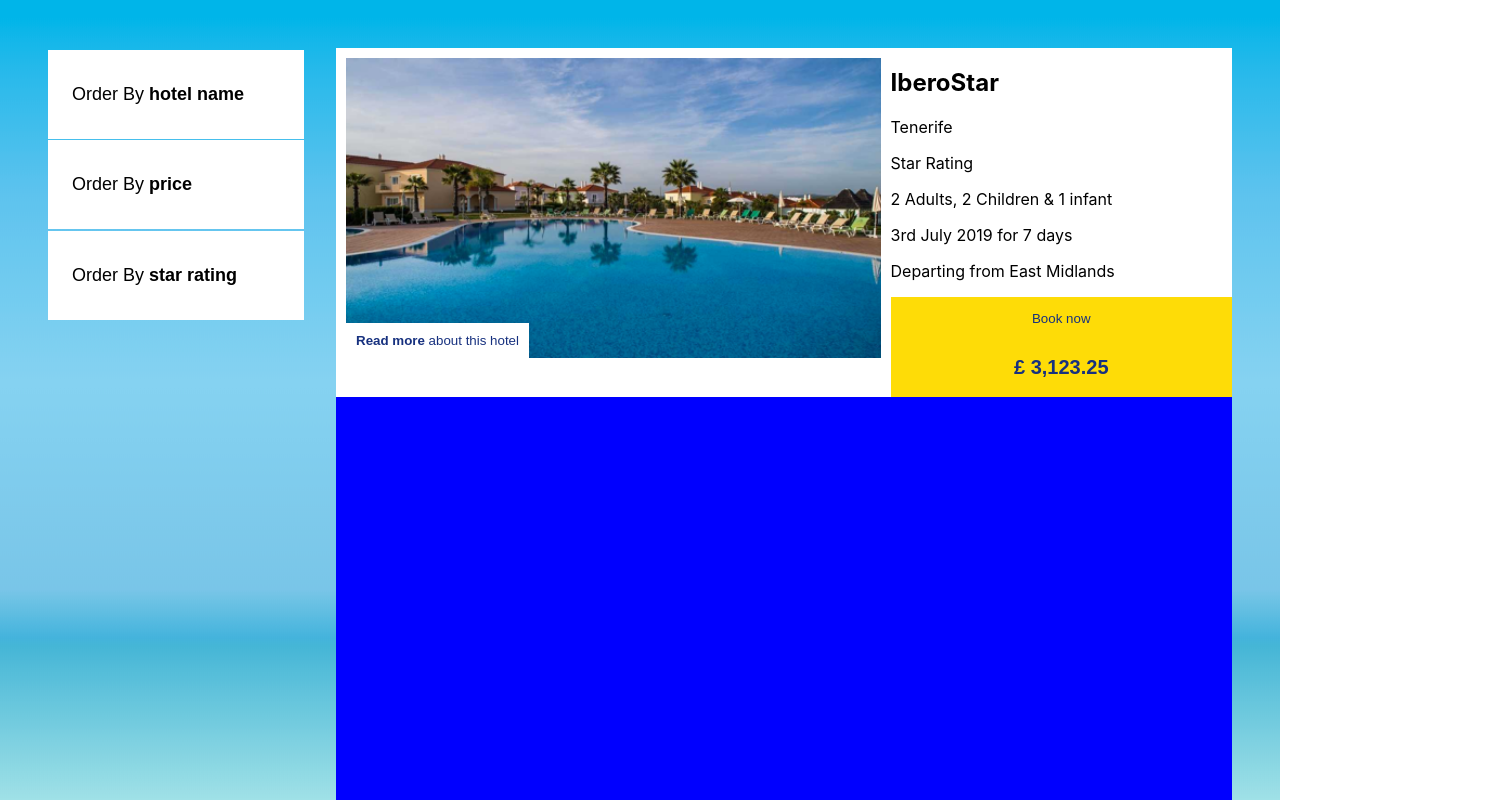
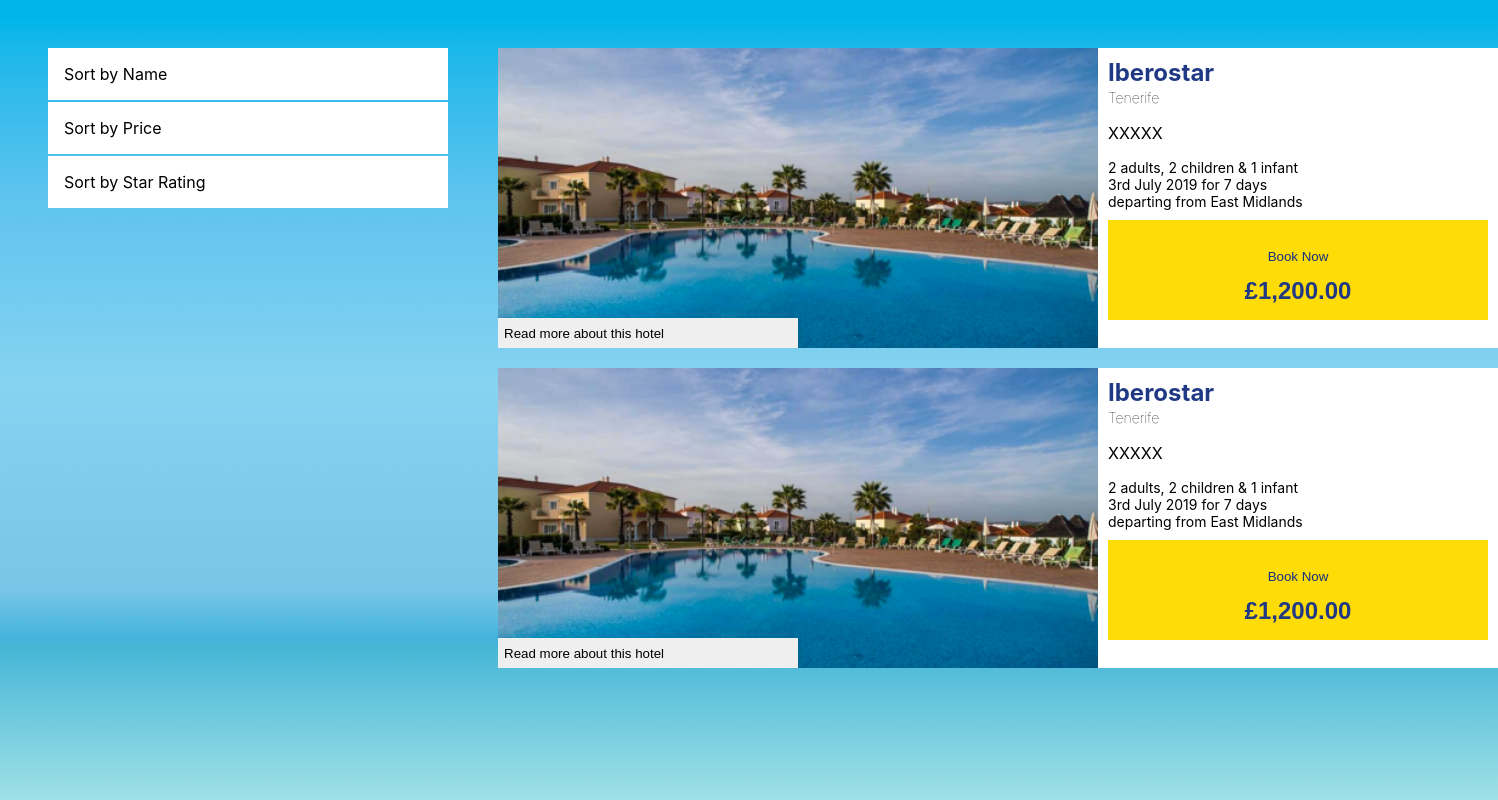
Before and after one commit to ajamarco/on_the_beach_assessment, a React (Create React App) app: page / in a window 1280 px wide. Shown: the top 800 px of the page, 1498 px wide, since content can reach past the window. Built offline with nearby package versions, Linux system fonts and the light colour scheme.

Commit message:
Added layout

```diff
--- a/src/App.css
+++ b/src/App.css
@@ -4,49 +4,91 @@
 
 /*container div*/
 .container {
-  display: flex;
-  flex-direction: row;
+  display: grid;
+  grid-template-columns: 400px 1000px;
+  gap: 50px;
   padding: 3rem;
 }
 
 .filters {
-  position: relative;
-  height: 100vh;
-  width: 16rem /* 256px */;
-  margin-right: 2rem;
+  display: grid;
+  grid-template-columns: auto;
+  align-content: flex-start;
+  row-gap: 2px;
 }
 
-/*filter button */
-.filterButton {
-  color: #000000;
-  font-size: 18px;
-  padding: 1.5rem;
-  border-radius: 0px;
-  border: 0px solid #3866a3;
-  background: #ffffff;
-  width: 100%;
-  text-align: left;
-  padding: 1rem 0 1rem 1.5rem;
-  margin: 0.1rem 0;
-  display: flex;
+.filter {
+  background-color: white;
+  padding: 1rem;
+  cursor: pointer;
+  height: 20px;
 }
 
-/*make any span element inside .filterButton, a bold text*/
-.filterButton span {
-  font-weight: bold;
+.trip {
+  display: grid;
+  grid-template-columns: 600px auto;
+  grid-template-rows: 300px;
+  background-color: white;
+  margin-bottom: 20px;
 }
 
-/*on hover the .filterButton, make the text underline and change the mouse coursor */
-.filterButton:hover {
-  text-decoration: underline;
-  cursor: pointer;
+.trip__image {
+  /* background-repeat: no-repeat; */
+  background-size: cover;
+  display: grid;
+  grid-template-rows: 0.1fr;
+  grid-template-columns: 0.5fr;
+  align-content: flex-end;
 }
 
-.trips {
-  background-color: blue;
-  flex-grow: 5;
-  flex-shrink: 1;
-  flex-basis: auto;
-  align-self: auto;
-  order: 0;
+.trip__button {
+  border: none;
+  text-align: left;
 }
+
+/*trip info*/
+.trip__info {
+  padding: 10px;
+}
+
+/*trip hotel name*/
+.trip__info h1 {
+  font-size: 1.5rem;
+  margin: 0;
+  padding: 0;
+  color: #203984;
+}
+
+/*trip location*/
+.trip__info span {
+  font-weight: 100;
+  font-size: 14px;
+}
+
+.trip__info__details {
+  margin-bottom: 10px;
+}
+
+.trip__info__details p {
+  font-size: 14px;
+  margin: 0;
+  padding: 0;
+}
+
+.trip__book_now {
+  height: 100px;
+  width: 100%;
+  border: none;
+  color: #142f81;
+  background-color: #fedc07;
+}
+
+.trip__more_info {
+  grid-column: 1 / span 2;
+  padding: 0 10px;
+  /* display: none; */
+}
+
+.hide {
+  display: none;
+}
--- a/src/App.tsx
+++ b/src/App.tsx
@@ -1,14 +1,21 @@
 import React from "react";
 import logo from "./logo.svg";
 import "./App.css";
-import Filter from "./components/Filter";
+import SortSelection from "./components/SortSelection";
 import Trips from "./components/Trips";
+import FilterTest from "./components/test/FilterTest";
+import TripsTest from "./components/test/TripsTest";
+import image1 from "../src/assets/hotel-image-1.png";
+import TripCard from "./components/TripCard";
 
 function App() {
   return (
     <div className="container">
-      <Filter />
-      <Trips />
+      <SortSelection />
+      <div className="trips">
+        <TripCard />
+        <TripCard />
+      </div>
     </div>
   );
 }
--- a/src/components/Filter.tsx
+++ /dev/null
@@ -1,13 +0,0 @@
-import FilterButton from "./FilterButton";
-
-const Filter = () => {
-  return (
-    <aside className="filters">
-      <FilterButton filter="hotel name" />
-      <FilterButton filter="price" />
-      <FilterButton filter="star rating" />
-    </aside>
-  );
-};
-
-export default Filter;
--- a/src/components/FilterButton.tsx
+++ /dev/null
@@ -1,13 +0,0 @@
-import React from "react";
-
-const FilterButton = ({ filter }: { filter: string }) => {
-  return (
-    <button className="filterButton">
-      <p>
-        Order By <span>{filter}</span>
-      </p>
-    </button>
-  );
-};
-
-export default FilterButton;
--- /dev/null
+++ b/src/components/SortButton.tsx
@@ -0,0 +1,11 @@
+import React from "react";
+
+const SortButton = ({ SortBy }: { SortBy: string }) => {
+  return (
+    <div className="filter">
+      Sort by <span>{SortBy}</span>
+    </div>
+  );
+};
+
+export default SortButton;
--- /dev/null
+++ b/src/components/SortSelection.tsx
@@ -0,0 +1,13 @@
+import SortButton from "./SortButton";
+
+const SortSelection = () => {
+  return (
+    <aside className="filters">
+      <SortButton SortBy="Name" />
+      <SortButton SortBy="Price" />
+      <SortButton SortBy="Star Rating" />
+    </aside>
+  );
+};
+
+export default SortSelection;
--- a/src/components/TripCard.tsx
+++ b/src/components/TripCard.tsx
@@ -9,44 +9,43 @@
 const TripCard = () => {
   const [showOverview, setShowOverview] = useState(false);
   return (
-    <div className="trip_card">
-      <section className="hotel_info">
+    <div className="trip">
       <div
-          className="hotel_image"
+        className="trip__image"
         style={{ backgroundImage: `url(${image1})` }}
       >
         <button
-            className="button_more_info"
+          className="trip__button"
           onClick={() => setShowOverview(!showOverview)}
         >
-            <b>{showOverview ? "Read less" : "Read more"}</b> about this hotel
-          </button>
-        </div>{" "}
-        <div className="hotel_details">
-          <h2>IberoStar</h2>
-          <p>Tenerife</p>
-          <p>Star Rating</p>
-          <div className="hotel_more_info">
-            <p>2 Adults, 2 Children & 1 infant</p>
-            <p>3rd July 2019 for 7 days</p>
-            <p>Departing from East Midlands</p>
-          </div>
-          <button className="button_book">
-            <p>Book now</p>
-            <h1>£ 3,123.25</h1>
+          Read more about this hotel
         </button>
       </div>
-      </section>
-      <section
-        className={showOverview ? "hotel_overview" : "hotel_overview hide"}
+      <div className="trip__info">
+        <h1>Iberostar</h1>
+        <span>Tenerife</span>
+        <p>XXXXX</p>
+        <div className="trip__info__details">
+          <p>2 adults, 2 children & 1 infant</p>
+          <p>3rd July 2019 for 7 days</p>
+          <p>departing from East Midlands</p>
+        </div>
+        <button className="trip__book_now">
+          <p>Book Now</p>
+          <h1>£1,200.00</h1>
+        </button>
+      </div>
+      <div
+        className={`trip__overview ${
+          showOverview ? "trip__more_info" : "trip__more_info hide"
+        }`}
       >
-        <h3>Overview</h3>
-        <p className="hotel_overview_details">
-          Lorem ipsum dolor sit amet, consectetur adipiscing elit. Donec
-          malesuada lorem maximus mauris scelerisque, at rutrum nulla dictum.
-          Donec mollis hendrerit risus eu posuere.
+        <p>
+          this is more text about the hotelthis is more text about the hotelthis
+          is more text about the hotelthis is more text about the hotelthis is
+          more text about the hotel
         </p>
-      </section>
+      </div>
     </div>
   );
 };
--- /dev/null
+++ b/src/components/test/FilterTest.tsx
@@ -0,0 +1,7 @@
+import "./test.css";
+
+const FilterTest = () => {
+  return <div className="filter_test">FilterTest</div>;
+};
+
+export default FilterTest;
--- /dev/null
+++ b/src/components/test/TripsTest.tsx
@@ -0,0 +1,14 @@
+import "./test.css";
+
+const TripsTest = () => {
+  return (
+    <div className="trips_test">
+      <p>dasdas</p>
+      <p>dasdas</p>
+      <p>dasdas</p>
+      <p>dasdas</p>
+    </div>
+  );
+};
+
+export default TripsTest;
```
Also changed, not shown: src/components/test/test.css (added, +14 -0 lines). Lines whose indentation alone changed are shown as unchanged.
